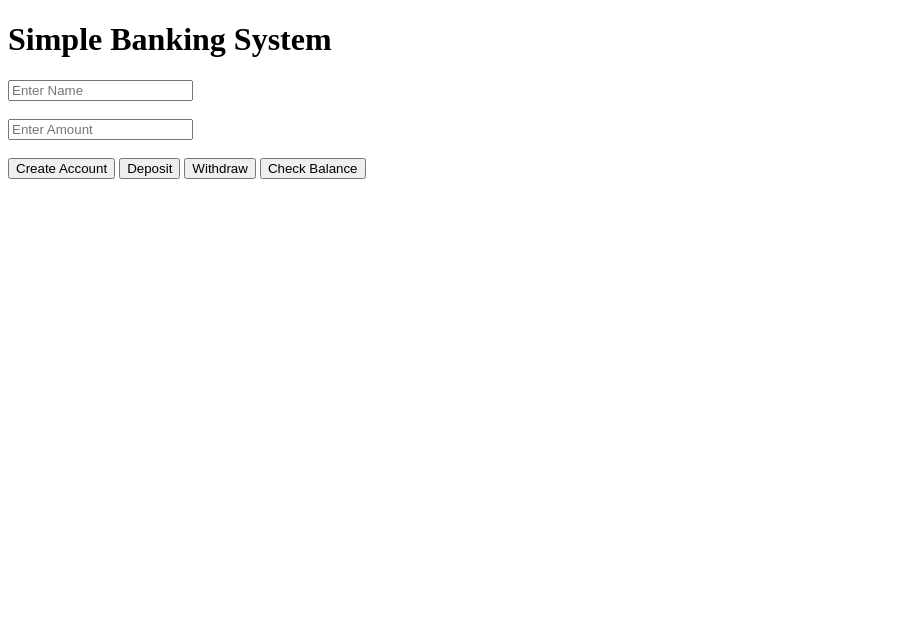
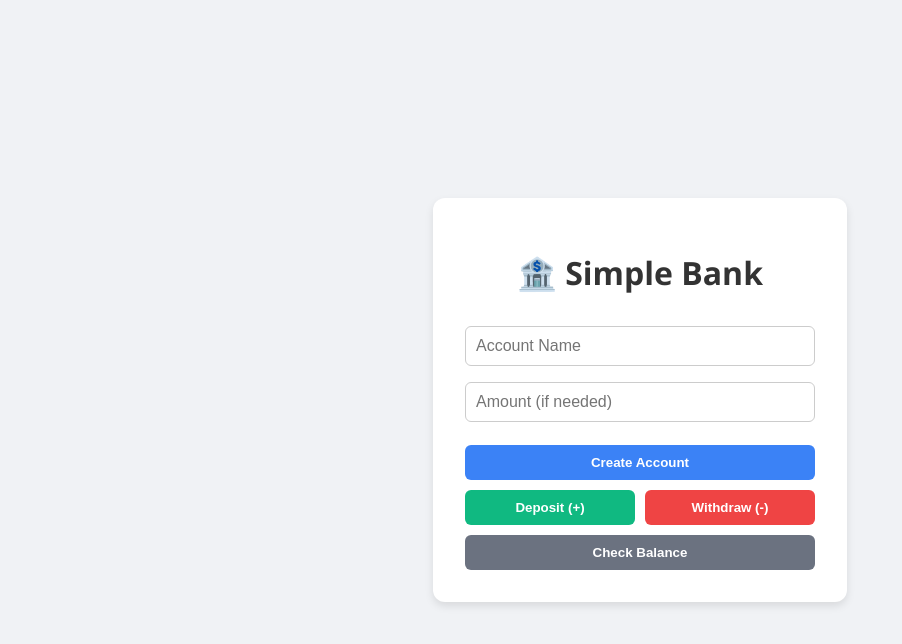
Before and after one commit to Gnanesh09/simple-bank, a plain HTML site: page public/index.html in a window 1280 px wide. Shown: the whole page, without its empty margins (0-902 px from the left). Drawn offline with Linux system fonts and the light colour scheme.

Commit message:
final updated

```diff
--- a/public/index.html
+++ b/public/index.html
@@ -1,47 +1,161 @@
 <!DOCTYPE html>
-<html>
+<html lang="en">
 <head>
-  <title>Simple Bank</title>
+    <meta charset="UTF-8">
+    <meta name="viewport" content="width=device-width, initial-scale=1.0">
+    <title>FastAPI Bank</title>
+    <style>
+        body {
+            font-family: 'Segoe UI', Tahoma, Geneva, Verdana, sans-serif;
+            background-color: #f0f2f5;
+            display: flex;
+            justify-content: center;
+            align-items: center;
+            height: 100vh;
+            margin: 0;
+        }
+        .card {
+            background: white;
+            padding: 2rem;
+            border-radius: 12px;
+            box-shadow: 0 4px 8px rgba(0,0,0,0.1);
+            width: 350px;
+            text-align: center;
+        }
+        h1 { color: #333; margin-bottom: 1.5rem; }
+
+        input {
+            width: 100%;
+            padding: 10px;
+            margin: 8px 0;
+            box-sizing: border-box;
+            border: 1px solid #ccc;
+            border-radius: 6px;
+            font-size: 16px;
+        }
+
+        .button-grid {
+            display: grid;
+            grid-template-columns: 1fr 1fr;
+            gap: 10px;
+            margin-top: 15px;
+        }
+
+        button {
+            padding: 10px;
+            border: none;
+            border-radius: 6px;
+            cursor: pointer;
+            font-weight: bold;
+            transition: 0.2s;
+        }
+
+        .btn-create { background-color: #3b82f6; color: white; grid-column: span 2; }
+        .btn-dep { background-color: #10b981; color: white; }
+        .btn-wit { background-color: #ef4444; color: white; }
+        .btn-bal { background-color: #6b7280; color: white; grid-column: span 2; }
+
+        button:hover { opacity: 0.9; }
+
+        #result-area {
+            margin-top: 20px;
+            padding: 10px;
+            border-radius: 6px;
+            font-size: 14px;
+            display: none; /* Hidden by default */
+        }
+        .success { background-color: #d1fae5; color: #065f46; border: 1px solid #10b981; }
+        .error { background-color: #fee2e2; color: #991b1b; border: 1px solid #ef4444; }
+    </style>
 </head>
 <body>
-  <h1>Simple Banking System</h1>
 
-  <input type="text" id="name" placeholder="Enter Name"><br><br>
-  <input type="number" id="amount" placeholder="Enter Amount"><br><br>
+    <div class="card">
+        <h1>🏦 Simple Bank</h1>
 
-  <button onclick="create()">Create Account</button>
-  <button onclick="deposit()">Deposit</button>
-  <button onclick="withdraw()">Withdraw</button>
-  <button onclick="balance()">Check Balance</button>
+        <input type="text" id="name" placeholder="Account Name">
+        <input type="number" id="amount" placeholder="Amount (if needed)">
 
-  <h3 id="result"></h3>
+        <div class="button-grid">
+            <button class="btn-create" onclick="create()">Create Account</button>
+            <button class="btn-dep" onclick="deposit()">Deposit (+)</button>
+            <button class="btn-wit" onclick="withdraw()">Withdraw (-)</button>
+            <button class="btn-bal" onclick="balance()">Check Balance</button>
+        </div>
+
+        <div id="result-area"></div>
+    </div>
 
 <script>
     const baseURL = '/api';
 
+    // Helper to update the UI with messages
+    function displayMessage(data) {
+        const resultDiv = document.getElementById("result-area");
+        resultDiv.style.display = "block";
+
+        // Clear previous classes
+        resultDiv.className = "";
+
+        if (data.success === false) {
+            resultDiv.classList.add("error");
+            resultDiv.innerText = "❌ " + data.message;
+        } else {
+            resultDiv.classList.add("success");
+            let msg = "✅ " + data.message;
+            if (data.balance !== undefined) {
+                msg += "\n💰 Balance: $" + data.balance;
+            }
+            resultDiv.innerText = msg;
+        }
+    }
+
     async function create(){
         let name = document.getElementById("name").value;
-  let res = await fetch(baseURL+"/create",{method:"POST",headers:{"Content-Type":"application/json"},body:JSON.stringify({name, amount:0})});
-  show(await res.json());
+        if(!name) return alert("Please enter a name");
+
+        let res = await fetch(baseURL+"/create", {
+            method:"POST",
+            headers:{"Content-Type":"application/json"},
+            body:JSON.stringify({name, amount:0})
+        });
+        displayMessage(await res.json());
     }
+
     async function deposit(){
         let name = document.getElementById("name").value;
         let amount = parseFloat(document.getElementById("amount").value);
-  let res = await fetch(baseURL+"/deposit",{method:"POST",headers:{"Content-Type":"application/json"},body:JSON.stringify({name, amount})});
-  show(await res.json());
+        if(!name || !amount) return alert("Enter name and amount");
+
+        let res = await fetch(baseURL+"/deposit", {
+            method:"POST",
+            headers:{"Content-Type":"application/json"},
+            body:JSON.stringify({name, amount})
+        });
+        displayMessage(await res.json());
     }
+
     async function withdraw(){
         let name = document.getElementById("name").value;
         let amount = parseFloat(document.getElementById("amount").value);
-  let res = await fetch(baseURL+"/withdraw",{method:"POST",headers:{"Content-Type":"application/json"},body:JSON.stringify({name, amount})});
-  show(await res.json());
+        if(!name || !amount) return alert("Enter name and amount");
+
+        let res = await fetch(baseURL+"/withdraw", {
+            method:"POST",
+            headers:{"Content-Type":"application/json"},
+            body:JSON.stringify({name, amount})
+        });
+        displayMessage(await res.json());
     }
+
     async function balance(){
         let name = document.getElementById("name").value;
+        if(!name) return alert("Please enter a name");
+
         let res = await fetch(baseURL+"/balance/"+name);
-  show(await res.json());
+        displayMessage(await res.json());
     }
-function show(data){ document.getElementById("result").innerText = JSON.stringify(data); }
 </script>
+
 </body>
 </html>
```
Lines whose indentation alone changed are shown as unchanged.
